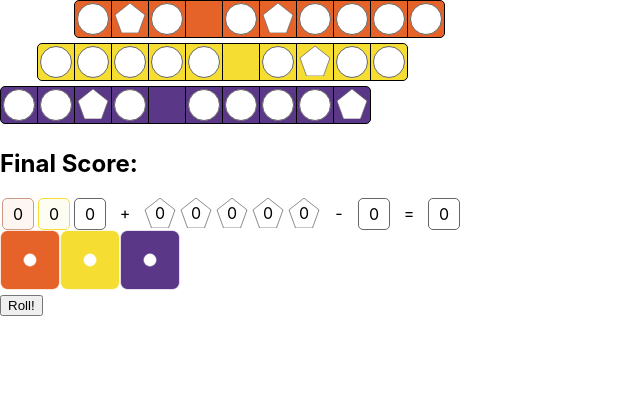
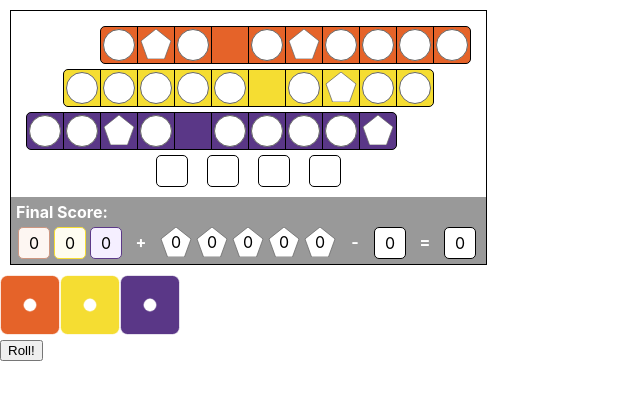
Before and after one commit to sctape/qwinto, a React (Create React App) app: page / in a window 1280 px wide. Shown: the top 400 px of the page, without its empty margins (0-640 px from the left). Built offline with nearby package versions, Linux system fonts and the light colour scheme.

Commit message:
Tidy up styling and add penalties

```diff
--- a/package.json
+++ b/package.json
@@ -6,6 +6,7 @@
     "classnames": "^2.2.6",
     "immutable": "^3.8.2",
     "lodash": "^4.17.11",
+    "node-sass": "^4.10.0",
     "prop-types": "^15.6.2",
     "react": "^16.6.0",
     "react-dom": "^16.6.0",
--- a/src/App.css
+++ /dev/null
@@ -1,130 +0,0 @@
-.row {
-  display: inline-flex;
-  flex-wrap: nowrap;
-  margin-bottom: 5px;
-  border: solid 1px;
-  border-radius: 5px;
-  position: relative;
-}
-
-.row.orange {
-  left: 74px;
-  background-color: #e56329;
-}
-
-.row.yellow {
-  left: 37px;
-  background-color: #f5dd32;
-}
-
-.row.purple {
-  background-color: #5a3787;
-}
-
-.hidden {
-  opacity: 0;
-}
-
-.cell-container {
-  border-right: 1px solid;
-  padding: 2px;
-  width: 32px;
-  height: 32px;
-}
-
-.cell-container:last-child {
-  border: none;
-}
-
-.cell {
-  border: 1px solid #666;
-  border-radius: 50%;
-  height: 30px;
-  width: 30px;
-  background-color: #fff;
-  display: flex;
-  align-items: center;
-  justify-content: center;
-}
-
-.cell.bonus {
-  background: url("pentagon.svg");
-  background-size: 32px 30px;
-  border-radius: 0;
-  border: none;
-  height: 30px;
-  width: 32px
-}
-
-.die {
-  width: 60px;
-  height: 60px;
-}
-
-.die.orange rect {
-  fill: #e56329;
-}
-
-.die.yellow rect {
-  fill: #f5dd32;
-}
-
-.die.purple rect {
-  fill: #5a3787;
-}
-
-.die.disabled {
-  opacity: .3;
-}
-
-.die.yellow.disabled {
-  opacity: .4;
-}
-
-.score-totals-container {
-  display: flex;
-}
-
-.score-totals-container > div {
-  display: flex;
-  align-items: center;
-  justify-content: center;
-  margin: 0 2px;
-  text-align: center;
-}
-
-.row-score {
-  border: 1px solid #666;
-  width: 30px;
-  height: 30px;
-  border-radius: 5px;
-}
-
-.row-score.orange {
-  border-color: #ce9781;
-  background: #fdf6f2;
-}
-
-.row-score.yellow {
-  border-color: #f5dd35;
-  background: #fefdf1;
-}
-
-.row-score-.purple {
-  border-color: #f5efff;
-  background: #f5efff;
-}
-
-.bonus-score {
-  background: url("pentagon.svg");
-  background-size: 32px 30px;
-  border-radius: 0;
-  border: none;
-  height: 30px;
-  width: 32px
-}
-
-.operator {
-  height: 30px;
-  width: 30px;
-}
--- a/src/App.js
+++ b/src/App.js
@@ -8,7 +8,7 @@ import Die from './components/Die';
 import ScoresModel from './data/models/Scores';
 import { updateScore } from './data/actions/scores';
 
-import './App.css';
+import './App.scss';
 
 class App extends Component {
 
--- /dev/null
+++ b/src/App.scss
@@ -0,0 +1,174 @@
+.scores {
+  width: 445px;
+  padding: 15px;
+  border: 1px solid #000;
+  margin: 10px;
+}
+
+.row {
+  display: inline-flex;
+  flex-wrap: nowrap;
+  margin-bottom: 5px;
+  border: solid 1px;
+  border-radius: 5px;
+  position: relative;
+
+  &.orange {
+    left: 74px;
+    background-color: #e56329;
+  }
+
+  &.yellow {
+    left: 37px;
+    background-color: #f5dd32;
+  }
+
+  &.purple {
+    background-color: #5a3787;
+  }
+}
+
+.hidden {
+  opacity: 0;
+}
+
+.cell-container {
+  border-right: 1px solid;
+  padding: 2px;
+  width: 32px;
+  height: 32px;
+
+  &:last-child {
+    border: none;
+  }
+
+  .cell {
+    border: 1px solid #666;
+    border-radius: 50%;
+    height: 30px;
+    width: 30px;
+    background-color: #fff;
+    display: flex;
+    align-items: center;
+    justify-content: center;
+
+    &.bonus {
+      background: url("pentagon.svg");
+      background-size: 32px 30px;
+      border-radius: 0;
+      border: none;
+      height: 30px;
+      width: 32px
+    }
+  }
+
+
+}
+
+.die {
+  width: 60px;
+  height: 60px;
+
+  &.orange rect {
+    fill: #e56329;
+  }
+
+  &.yellow rect {
+    fill: #f5dd32;
+  }
+
+  &.purple rect {
+    fill: #5a3787;
+  }
+
+  &.disabled {
+    opacity: .3;
+
+    &.yellow {
+      opacity: .4;
+    }
+  }
+}
+
+.penalty-container {
+  display: flex;
+  justify-content: space-evenly;
+  width: 50%;
+  margin: auto;
+
+  .penalty {
+    border: 1px solid #000;
+    width: 30px;
+    height: 30px;
+    border-radius: 5px;
+    background: #fff;
+    display: flex;
+    justify-content: center;
+    align-items: center;
+    font-size: 16px;
+  }
+}
+
+.scoring-section {
+  background: #999;
+  margin: 10px -15px -15px;
+  padding: 5px;
+
+  h4 {
+    font-size: 16px;
+    color: #fff;
+    margin: 0 0 5px;
+  }
+
+  .score-totals-container {
+    display: flex;
+
+    &> div {
+      display: flex;
+      align-items: center;
+      justify-content: center;
+      margin: 0 2px;
+      text-align: center;
+    }
+
+    .row-score {
+      border: 1px solid #000;
+      width: 30px;
+      height: 30px;
+      border-radius: 5px;
+      background: #fff;
+
+      &.orange {
+        border-color: #ce9781;
+        background: #fdf6f2;
+      }
+
+      &.yellow {
+        border-color: #f5dd35;
+        background: #fefdf1;
+      }
+
+      &.purple {
+        border-color: #5c3988;
+        background: #f5efff;
+      }
+    }
+
+    .bonus-score {
+      background: url("pentagon.svg");
+      background-size: 32px 30px;
+      border-radius: 0;
+      border: none;
+      height: 30px;
+      width: 32px
+    }
+
+    .operator {
+      height: 30px;
+      width: 30px;
+      font-size: 16px;
+      color: #fff;
+      font-weight: bold;
+    }
+  }
+}
--- a/src/containers/Scores.js
+++ b/src/containers/Scores.js
@@ -5,6 +5,7 @@ import Row from './../components/Row';
 import ScoresModel from './../data/models/Scores';
 
 import classnames from 'classnames';
+import range from 'lodash/range';
 
 class Scores extends Component {
 
@@ -28,6 +29,22 @@ class Scores extends Component {
     return this.props.updateScore(this.props.scores.set('values', this.props.scores.values.setIn([row, column], this.props.diceRoll)));
   };
 
+  addPenalty = () => {
+    const penaltyCount = this.props.scores.penalties;
+
+    if (penaltyCount > 3) {
+      return;
+    }
+
+    return this.props.updateScore(this.props.scores.set('penalties', penaltyCount + 1));
+  };
+
+  renderPenalty = index => {
+    const checked = this.props.scores.penalties > index;
+
+    return <div className="penalty" key={ index } onClick={ this.addPenalty }>{ checked && 'x' }</div>
+  };
+
   render() {
     return (
       <div className="scores">
@@ -38,7 +55,7 @@ class Scores extends Component {
           bonusCells={ [3, 7] }
           updateScore={ this.updateScore('orange')}
           scores={ this.props.scores }
-        /><br/>
+        />
         <Row
           row="yellow"
           cellStartIndex={ 1 }
@@ -46,7 +63,7 @@ class Scores extends Component {
           bonusCells={ [8] }
           updateScore={ this.updateScore('yellow')}
           scores={ this.props.scores }
-        /><br/>
+        />
         <Row
           row="purple"
           cellStartIndex={ 0 }
@@ -54,11 +71,12 @@ class Scores extends Component {
           bonusCells={ [2, 9] }
           updateScore={ this.updateScore('purple')}
           scores={ this.props.scores }
-        /><br/>
-
-
-        <div>
-          <h2>Final Score:</h2>
+        />
+        <div className="penalty-container">
+          { range(4).map(index => this.renderPenalty(index)) }
+        </div>
+        <div className="scoring-section">
+          <h4>Final Score:</h4>
           <div className="score-totals-container">
             { ScoresModel.ROW_COLORS.map(color => <div key={ color } className={ classnames('row-score', color) }>{ this.props.scores.calculateRowScore(color) }</div>) }
             <div className="operator">+</div>
```
Also changed, not shown: 1 other file (tests, documents, lock files or other folders).
